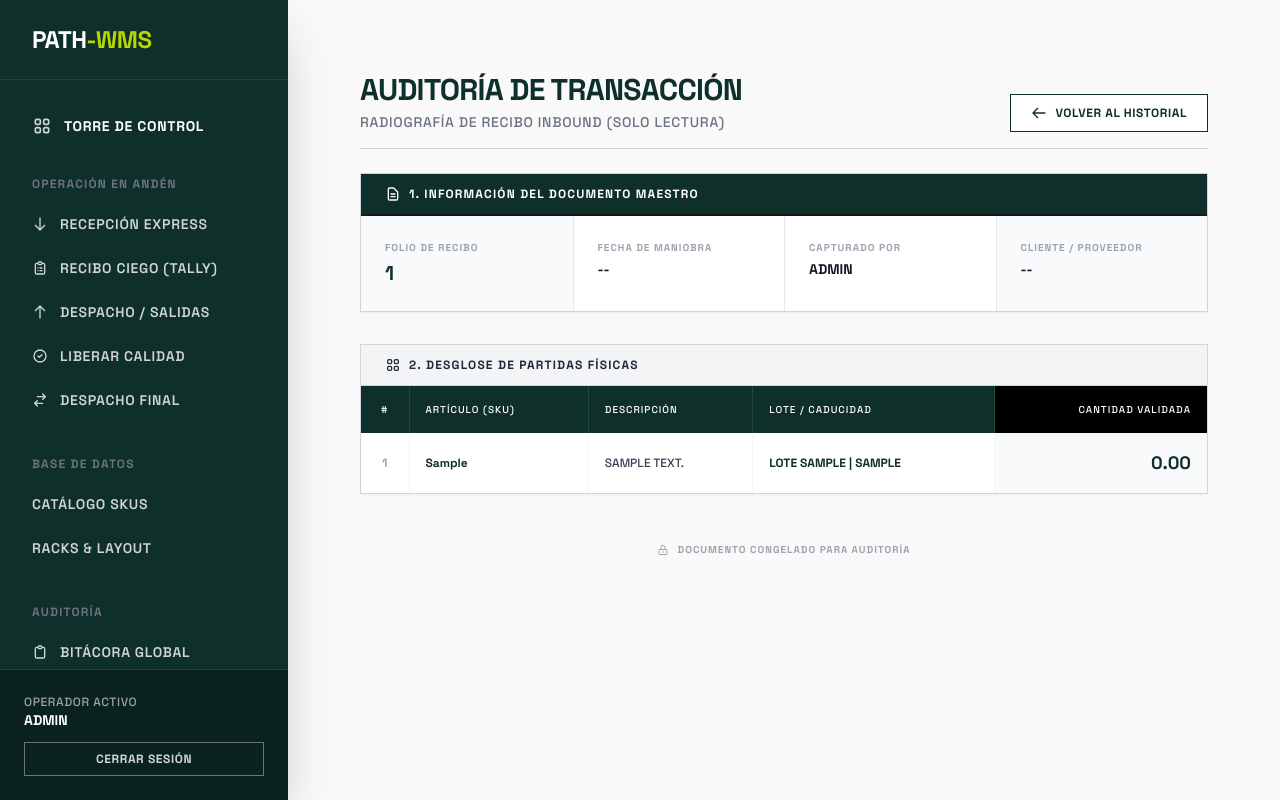
After one commit to AxelValdezN/wms, a Django app: page /auditoria/recibos/detalle/1/ in a window 1280 px wide. The commit adds this page. Run offline with Django 5.2, Linux system fonts and the light colour scheme; a user stored in the database is signed in; data comes from the database, SQL or seed files in the repository; tables that the repository leaves empty hold one stand-in row (values such as "Sample post"); some libraries are stand-ins or nearby versions.

Commit message:
Add files via upload

```diff
--- /dev/null
+++ b/inventario/templates/inventario/detalle_recibo.html
@@ -0,0 +1,111 @@
+{% extends 'inventario/base.html' %}
+
+{% block content %}
+<div class="max-w-7xl mx-auto px-4 sm:px-6 lg:px-8 py-8 bg-[#F9F9F9]" style="font-family: 'Space Grotesk', sans-serif;">
+
+    <div class="mb-6 flex flex-col sm:flex-row justify-between items-start sm:items-end gap-4 border-b border-gray-300 pb-4">
+        <div>
+            <h1 class="text-3xl font-bold text-[#0E2F2A] tracking-tight uppercase">Auditoría de Transacción</h1>
+            <p class="text-sm font-medium text-gray-500 mt-1 uppercase tracking-wider">Radiografía de Recibo Inbound (Solo Lectura)</p>
+        </div>
+
+        <a href="javascript:history.back()" class="flex items-center gap-2 border border-[#0E2F2A] text-[#0E2F2A] bg-white px-5 py-2.5 text-xs font-bold uppercase tracking-wider hover:bg-[#0E2F2A] hover:text-white transition-colors cursor-pointer">
+            <svg class="w-4 h-4" fill="none" stroke="currentColor" viewBox="0 0 24 24"><path stroke-linecap="round" stroke-linejoin="round" stroke-width="2" d="M10 19l-7-7m0 0l7-7m-7 7h18"></path></svg>
+            Volver al Historial
+        </a>
+    </div>
+
+    <div class="grid grid-cols-1 gap-8">
+
+        <div class="bg-white border border-gray-300 shadow-sm rounded-none">
+            <div class="bg-[#0E2F2A] px-6 py-3 border-b-2 border-neutral-900">
+                <h2 class="text-white text-xs font-bold uppercase tracking-widest flex items-center gap-2">
+                    <svg class="w-4 h-4" fill="none" stroke="currentColor" viewBox="0 0 24 24"><path stroke-linecap="round" stroke-linejoin="round" stroke-width="2" d="M9 12h6m-6 4h6m2 5H7a2 2 0 01-2-2V5a2 2 0 012-2h5.586a1 1 0 01.707.293l5.414 5.414a1 1 0 01.293.707V19a2 2 0 01-2 2z"></path></svg>
+                    1. Información del Documento Maestro
+                </h2>
+            </div>
+
+            <div class="grid grid-cols-2 md:grid-cols-4 divide-y md:divide-y-0 md:divide-x divide-gray-200 p-0">
+                <div class="p-6 bg-gray-50">
+                    <span class="block text-[10px] font-bold text-gray-400 uppercase tracking-widest mb-1">Folio de Recibo</span>
+                    <span class="block text-xl font-black text-[#0E2F2A]">{{ recibo.id|default:"N/A" }}</span>
+                </div>
+
+                <div class="p-6">
+                    <span class="block text-[10px] font-bold text-gray-400 uppercase tracking-widest mb-1">Fecha de Maniobra</span>
+                    <span class="block text-sm font-bold text-gray-900 uppercase">{{ recibo.fecha_creacion|date:"d/m/Y H:i"|default:"--" }}</span>
+                </div>
+
+                <div class="p-6">
+                    <span class="block text-[10px] font-bold text-gray-400 uppercase tracking-widest mb-1">Capturado Por</span>
+                    <span class="block text-sm font-bold text-gray-900 uppercase">{{ recibo.usuario.username|default:"SISTEMA" }}</span>
+                </div>
+
+                <div class="p-6 bg-gray-50">
+                    <span class="block text-[10px] font-bold text-gray-400 uppercase tracking-widest mb-1">Cliente / Proveedor</span>
+                    <span class="block text-sm font-bold text-gray-900 uppercase">{{ recibo.proveedor|default:"--" }}</span>
+                </div>
+            </div>
+        </div>
+
+        <div class="bg-white border border-gray-300 shadow-sm rounded-none overflow-hidden">
+            <div class="bg-gray-100 px-6 py-3 border-b border-gray-300">
+                <h3 class="text-xs font-bold text-gray-800 uppercase tracking-widest flex items-center gap-2">
+                    <svg class="w-4 h-4" fill="none" stroke="currentColor" viewBox="0 0 24 24"><path stroke-linecap="round" stroke-linejoin="round" stroke-width="2" d="M4 6a2 2 0 012-2h2a2 2 0 012 2v2a2 2 0 01-2 2H6a2 2 0 01-2-2V6zM14 6a2 2 0 012-2h2a2 2 0 012 2v2a2 2 0 01-2 2h-2a2 2 0 01-2-2V6zM4 16a2 2 0 012-2h2a2 2 0 012 2v2a2 2 0 01-2 2H6a2 2 0 01-2-2v-2zM14 16a2 2 0 012-2h2a2 2 0 012 2v2a2 2 0 01-2 2h-2a2 2 0 01-2-2v-2z"></path></svg>
+                    2. Desglose de Partidas Físicas
+                </h3>
+            </div>
+
+            <div class="overflow-x-auto">
+                <table class="w-full text-left border-collapse">
+                    <thead>
+                        <tr class="bg-[#0E2F2A] text-white text-[10px] uppercase tracking-widest">
+                            <th class="p-4 font-medium border-r border-[#1a4a42] w-12 text-center">#</th>
+                            <th class="p-4 font-medium border-r border-[#1a4a42]">Artículo (SKU)</th>
+                            <th class="p-4 font-medium border-r border-[#1a4a42]">Descripción</th>
+                            <th class="p-4 font-medium border-r border-[#1a4a42]">Lote / Caducidad</th>
+                            <th class="p-4 font-medium text-right bg-black text-white">Cantidad Validada</th>
+                        </tr>
+                    </thead>
+                    <tbody class="divide-y divide-gray-200 text-xs">
+                        {% for item in partidas %}
+                        <tr class="hover:bg-[#EDEDE2] transition-colors">
+                            <td class="p-4 text-center font-bold text-gray-400 border-r border-gray-100">{{ forloop.counter }}</td>
+                            <td class="p-4 font-bold text-[#0E2F2A] border-r border-gray-100">{{ item.articulo.clave|default:"N/A" }}</td>
+                            <td class="p-4 text-gray-700 font-medium uppercase border-r border-gray-100">{{ item.articulo.descripcion|default:"N/A" }}</td>
+
+                            <td class="p-4 text-gray-600 font-medium uppercase border-r border-gray-100">
+                                {% if item.lote %}
+                                    <span class="font-bold text-[#0E2F2A]">{{ item.lote }}</span>
+                                    {% if item.caducidad %}
+                                        <br><span class="text-[10px] text-gray-400">VENCE: {{ item.caducidad|date:"d/m/Y" }}</span>
+                                    {% endif %}
+                                {% else %}
+                                    <span class="text-gray-400 italic">SIN LOTE</span>
+                                {% endif %}
+                            </td>
+
+                            <td class="p-4 font-black text-lg text-[#0E2F2A] text-right bg-gray-50">{{ item.cantidad|default:"0.00" }}</td>
+                        </tr>
+                        {% empty %}
+                        <tr>
+                            <td colspan="5" class="p-10 text-center text-gray-400 uppercase tracking-wider text-xs bg-gray-50 font-bold">
+                                No se encontraron partidas asociadas a este recibo.
+                            </td>
+                        </tr>
+                        {% endfor %}
+                    </tbody>
+                </table>
+            </div>
+        </div>
+
+        <div class="flex justify-center mt-4">
+            <span class="flex items-center gap-2 text-[10px] font-bold text-gray-400 uppercase tracking-widest">
+                <svg class="w-3 h-3" fill="none" stroke="currentColor" viewBox="0 0 24 24"><path stroke-linecap="round" stroke-linejoin="round" stroke-width="2" d="M12 15v2m-6 4h12a2 2 0 002-2v-6a2 2 0 00-2-2H6a2 2 0 00-2 2v6a2 2 0 002 2zm10-10V7a4 4 0 00-8 0v4h8z"></path></svg>
+                Documento Congelado para Auditoría
+            </span>
+        </div>
+
+    </div>
+</div>
+{% endblock %}
--- a/inventario/urls.py
+++ b/inventario/urls.py
@@ -19,4 +19,5 @@ urlpatterns = [
     path('entradas/tally/<int:entrada_id>/imprimir/', views.imprimir_tally, name='imprimir_tally'),
     path('auditoria/documentos/', views.centro_documentacion, name='centro_documentacion'),
     path('salidas/despacho/', views.registrar_embarque, name='registrar_embarque'),
+    path('auditoria/recibos/detalle/<int:entrada_id>/', views.detalle_recibo, name='detalle_recibo'),
 ]
--- a/inventario/views.py
+++ b/inventario/views.py
@@ -766,8 +766,7 @@ def registrar_embarque(request):
                     estatus='CARGANDO'
                 )
 
-                # FASE 3: El Abordaje (Asignación Relacional en base de datos)
-                # Filtramos las órdenes seleccionadas que siguen huérfanas en rampa
+                # Filtramos las ordenes seleccionadas que siguen huerfanas en rampa
                 ordenes_a_embarcar = OrdenSalida.objects.filter(id__in=ordenes_ids, embarque__isnull=True)
 
                 for orden in ordenes_a_embarcar:
@@ -775,22 +774,41 @@ def registrar_embarque(request):
                     orden.estatus = 'DESPACHADO'  # Cerramos el ciclo comercial de la orden
                     orden.save()
 
-                # Una vez que los registros internos se amarraron, sellamos el estatus del camión
+                # Una vez que los registros internos se amarraron, sellamos el estatus del camion
                 nuevo_embarque.estatus = 'DESPACHADO'
                 nuevo_embarque.save()
 
-            # Éxito absoluto en la transacción
             messages.success(request, f"DESPACHO EXITOSO: UNIDAD {folio_embarque} EN RUTA. CORTINA LIBERADA.")
             return redirect('inventario:registrar_embarque')
 
         except Exception as e:
-            # Si algo falla aquí adentro, la transacción atómica borra el camión y regresa las órdenes a rampa
+            # Si algo falla aqui adentro, la transacción atomica borra el camion y regresa las ordenes a rampa
             messages.error(request, f"ERROR CRÍTICO DE CONCURRENCIA EN POSTGRESQL: {str(e)}")
 
-    # OPERACIÓN GET: Alimentar la tabla del panel derecho con órdenes listas en rampa
-    # Buscamos órdenes que estén completadas internamente pero que no pertenezcan a ningún tráiler todavía
+    # OPERACIÓN GET: Alimentar la tabla del panel derecho con ordenes listas en rampa
+    # Buscamos ordenes que esten completadas internamente pero que no pertenezcan a ningún trailer todavia
     ordenes_disponibles = OrdenSalida.objects.filter(estatus='COMPLETADA', embarque__isnull=True)
 
     return render(request, 'inventario/registrar_embarque.html', {
         'ordenes_disponibles': ordenes_disponibles
     })
+
+@login_required
+def detalle_recibo(request, entrada_id):
+    # 1. NIVEL MAESTRO (La Cabecera)
+    # Usamos get_object_or_404: Si alguien escribe una URL con un ID que no existe,
+    # Django lanza un error 404 limpio en lugar de colapsar el servidor (Error 500).
+    recibo = get_object_or_404(Entrada, id=entrada_id)
+
+    # 2. NIVEL DETALLE (La Radiografía)
+    # Buscamos todos los registros en DetalleEntrada que pertenezcan a este recibo específico.
+    # (Nota: Verifica que tu ForeignKey en DetalleEntrada se llame 'entrada', si se llama distinto, ajústalo aquí).
+    partidas = DetalleEntrada.objects.filter(entrada=recibo)
+
+    # 3. EMPAQUETADO Y ENVÍO
+    context = {
+        'recibo': recibo,
+        'partidas': partidas,
+    }
+
+    return render(request, 'inventario/detalle_recibo.html', context)
```
Also changed, not shown: inventario/templates/inventario/centro_documentacion.html (+40 -16 lines).
